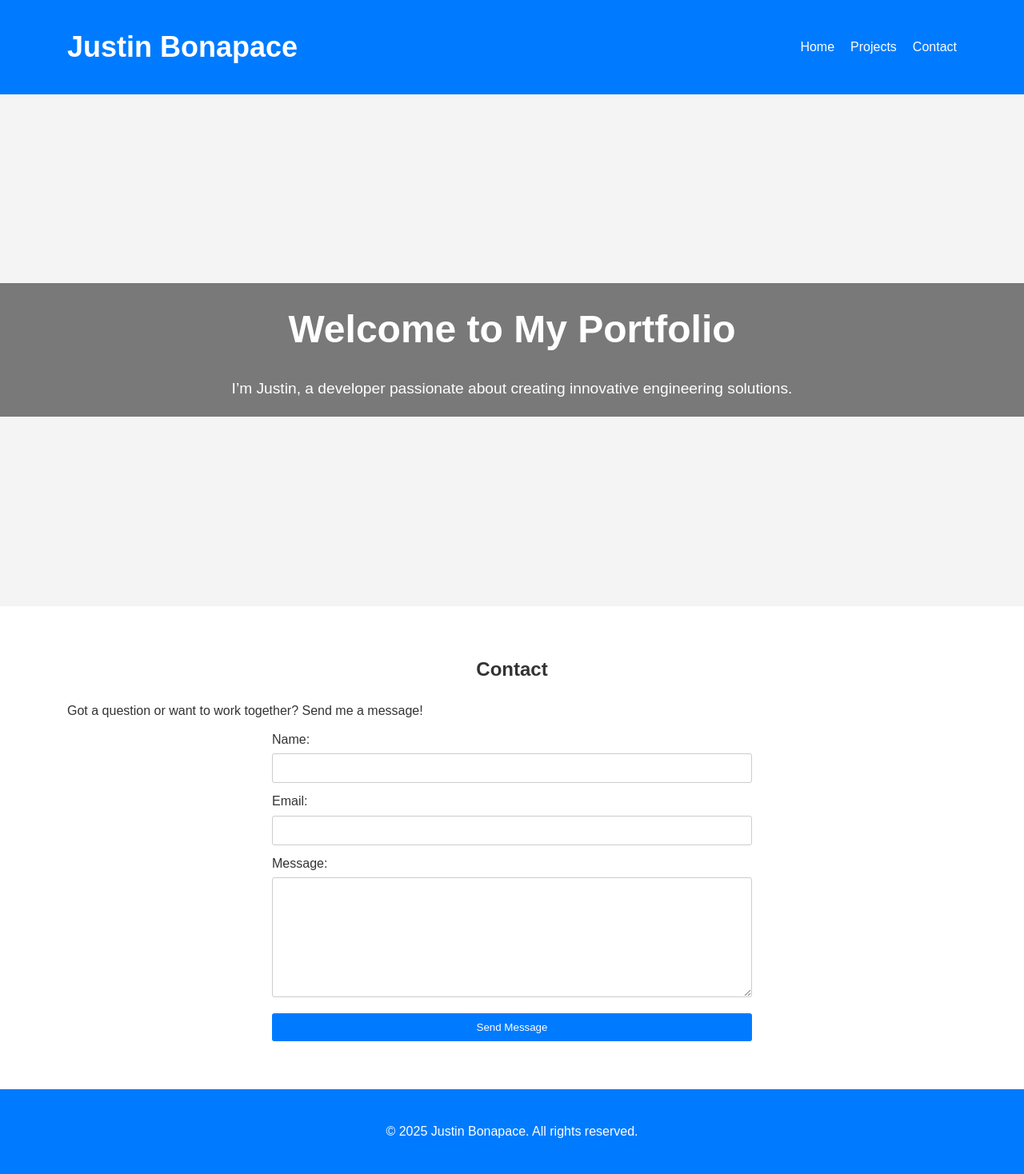
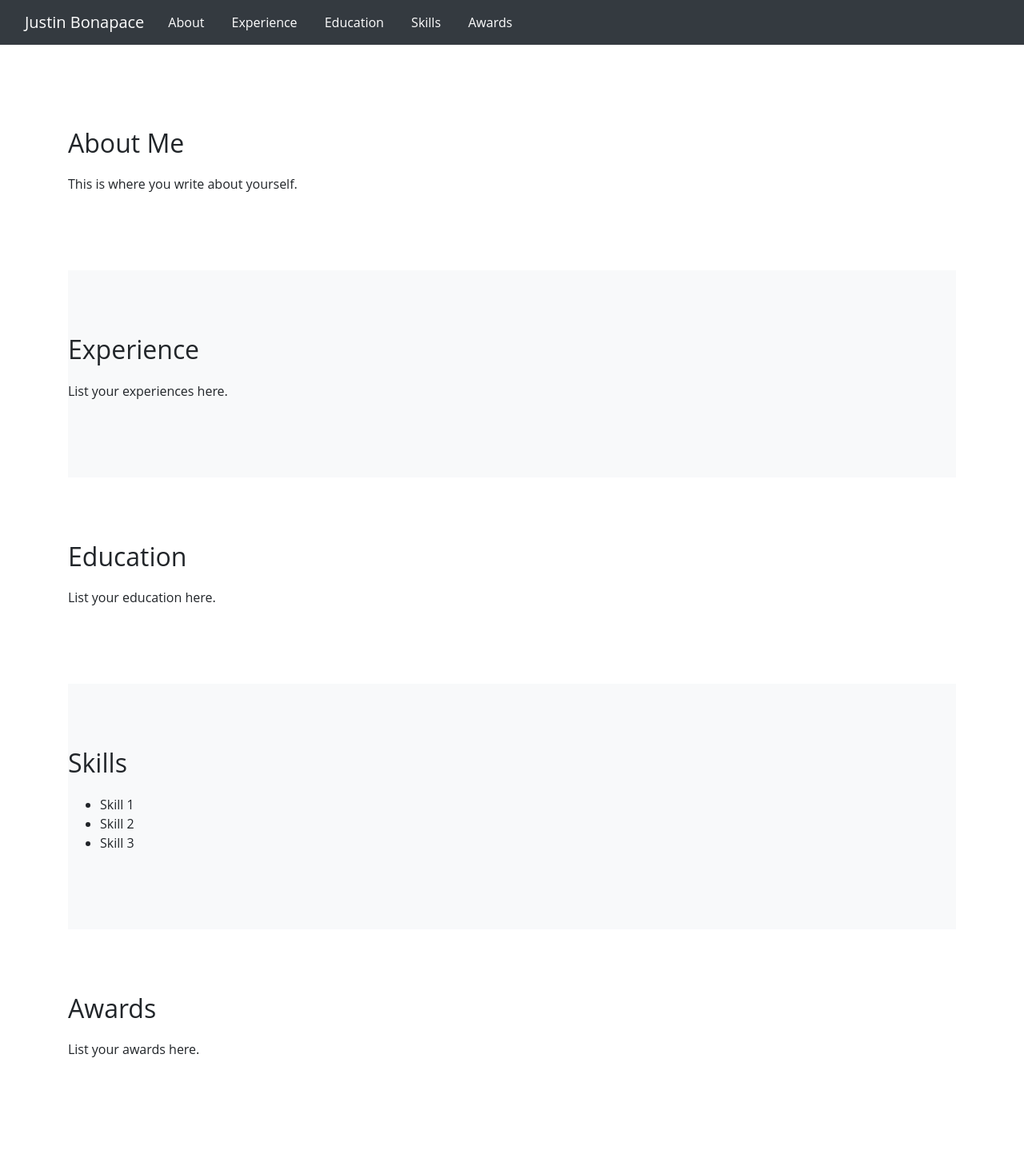
Before and after one commit to JustinBonapace/JustinBonapace.github.io, a plain HTML site: page index.html in a window 1280 px wide. Shown: the whole page at 80% size. After the commit the page ends 1420 px from the top, so only its background shows below. Drawn offline with nearby package versions, Linux system fonts and the light colour scheme.

Commit message:
Update index.html

```diff
--- a/index.html
+++ b/index.html
@@ -1,57 +1,67 @@
 <!DOCTYPE html>
 <html lang="en">
+
 <head>
-  <meta charset="UTF-8" />
-  <meta name="viewport" content="width=device-width, initial-scale=1.0" />
-  <title>Justin Bonapace Portfolio</title>
-  <link rel="stylesheet" href="style.css" />
+    <meta charset="UTF-8">
+    <meta name="viewport" content="width=device-width, initial-scale=1.0">
+    <title>Justin Bonapace - Portfolio</title>
+    <link rel="stylesheet" href="https://stackpath.bootstrapcdn.com/bootstrap/4.5.2/css/bootstrap.min.css">
+    <style>
+        html { scroll-behavior: smooth; }
+        body { font-family: 'Open Sans', sans-serif; }
+        .section { padding: 80px 0; }
+        .navbar { position: fixed; top: 0; width: 100%; background: #343a40; z-index: 999; }
+        .navbar a { color: white; margin: 0 15px; }
+        .navbar a:hover { color: #ffc107; }
+        h1, h2, h3 { margin-bottom: 20px; }
+        .bg-light { background: #f8f9fa; }
+    </style>
 </head>
+
 <body>
-  <!-- Navigation -->
-  <nav>
-    <div class="container nav-container">
-      <div class="logo"><a href="index.html">Justin Bonapace</a></div>
-      <ul class="nav-links">
-        <li><a href="index.html">Home</a></li>
-        <li><a href="projects.html">Projects</a></li>
-        <li><a href="#contact">Contact</a></li>
-      </ul>
+
+    <nav class="navbar navbar-expand-sm navbar-dark">
+        <a class="navbar-brand" href="#">Justin Bonapace</a>
+        <div>
+            <a href="#about">About</a>
+            <a href="#experience">Experience</a>
+            <a href="#education">Education</a>
+            <a href="#skills">Skills</a>
+            <a href="#awards">Awards</a>
+        </div>
+    </nav>
+
+    <div class="container" style="margin-top:80px;">
+        <section id="about" class="section">
+            <h2>About Me</h2>
+            <p>This is where you write about yourself.</p>
+        </section>
+
+        <section id="experience" class="section bg-light">
+            <h2>Experience</h2>
+            <p>List your experiences here.</p>
+        </section>
+
+        <section id="education" class="section">
+            <h2>Education</h2>
+            <p>List your education here.</p>
+        </section>
+
+        <section id="skills" class="section bg-light">
+            <h2>Skills</h2>
+            <ul>
+                <li>Skill 1</li>
+                <li>Skill 2</li>
+                <li>Skill 3</li>
+            </ul>
+        </section>
+
+        <section id="awards" class="section">
+            <h2>Awards</h2>
+            <p>List your awards here.</p>
+        </section>
     </div>
-  </nav>
 
-  <!-- Hero Section -->
-  <header id="home">
-    <div class="hero">
-      <h1>Welcome to My Portfolio</h1>
-      <p>I’m Justin, a developer passionate about creating innovative engineering solutions.</p>
-    </div>
-  </header>
+</body>
 
-  <!-- Contact Section -->
-  <section id="contact">
-    <div class="container">
-      <h2>Contact</h2>
-      <p>Got a question or want to work together? Send me a message!</p>
-      <form action="https://formspree.io/f/{your_form_id}" method="POST">
-        <label for="name">Name:</label>
-        <input type="text" id="name" name="name" required />
-
-        <label for="email">Email:</label>
-        <input type="email" id="email" name="_replyto" required />
-
-        <label for="message">Message:</label>
-        <textarea id="message" name="message" required></textarea>
-
-        <button type="submit">Send Message</button>
-      </form>
-    </div>
-  </section>
-
-  <!-- Footer -->
-  <footer>
-    <div class="container">
-      <p>&copy; 2025 Justin Bonapace. All rights reserved.</p>
-    </div>
-  </footer>
-</body>
 </html>
```
